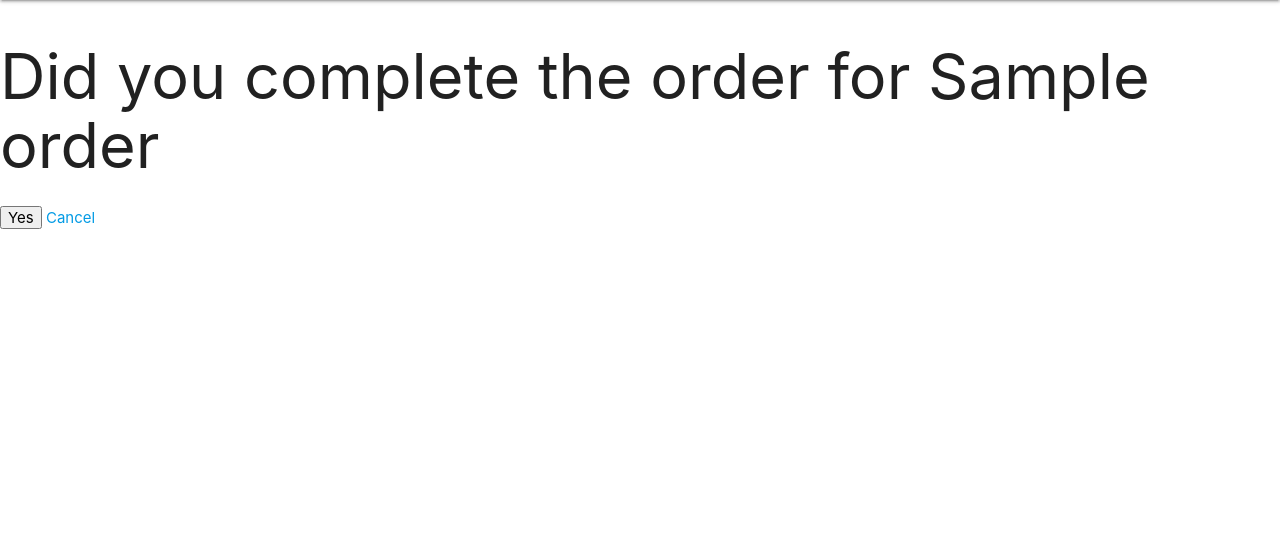
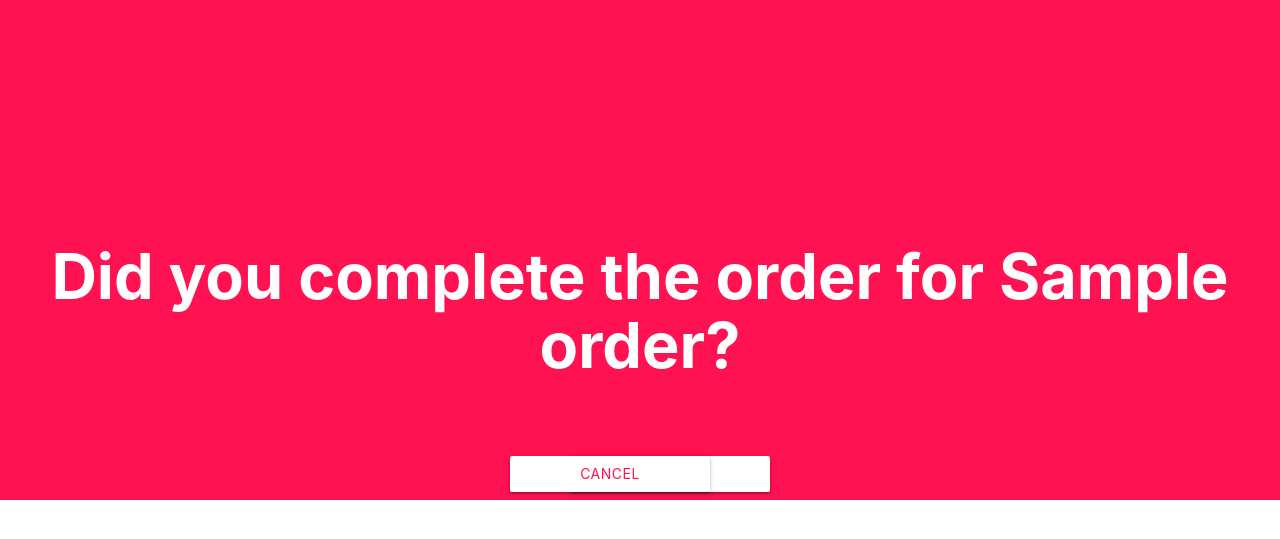
Before and after one commit to Houghelpuff/orderHere, a Django app: page /1/delete/ in a window 1280 px wide. Shown: the part 64-603 px from the top of the page. Run offline with Django 3.2, Linux system fonts and the light colour scheme; tables that the repository leaves empty hold one stand-in row (values such as "Sample post").

Commit message:
cleaned up the delete order page

```diff
--- a/orderHere/canes/static/css/custom.css
+++ b/orderHere/canes/static/css/custom.css
@@ -32,6 +32,8 @@
 
 .center_content {
   text-align: center;
+  /* justify-content: center;
+  align-items: center; */
 }
 
 .thanks_header {
@@ -39,3 +41,13 @@
   color: white;
   font-weight: bolder;
 }
+
+.delete_yes {
+  position: relative;
+  right: -350px;
+}
+
+.delete_cancel {
+  position: relative;
+  left: -350px;
+}
--- a/orderHere/canes/templates/main/delete.html
+++ b/orderHere/canes/templates/main/delete.html
@@ -1,8 +1,17 @@
 {% extends "main/main_el.html" %}
 {% block content %}
-  <form action="." method="POST">
-    {% csrf_token %}
-    <h1>Did you complete the order for {{ order.order_name }}</h1>
-    <p><input type="submit" value="Yes" /> <a href="../">Cancel</a></p>
-  </form>
+<div class="big_thanks_wrapper">
+    <h1 class="thanks_header">Did you complete the order for {{ order.order_name }}?</h1>
+    <div class="row">
+      <div class="col s6">
+        <form action="." method="POST">
+          {% csrf_token %}
+        <a href="../"><button class="btn home_button my_color delete_yes" type="submit" value="Yes">Yes</button></a>
+        </form>
+      </div>
+      <div class="col s6">
+        <a href="/"><button class="btn home_button my_color delete_cancel" value="No">Cancel</button></a>
+    </div>
+  </div>
+</div>
 {% endblock %}
```
